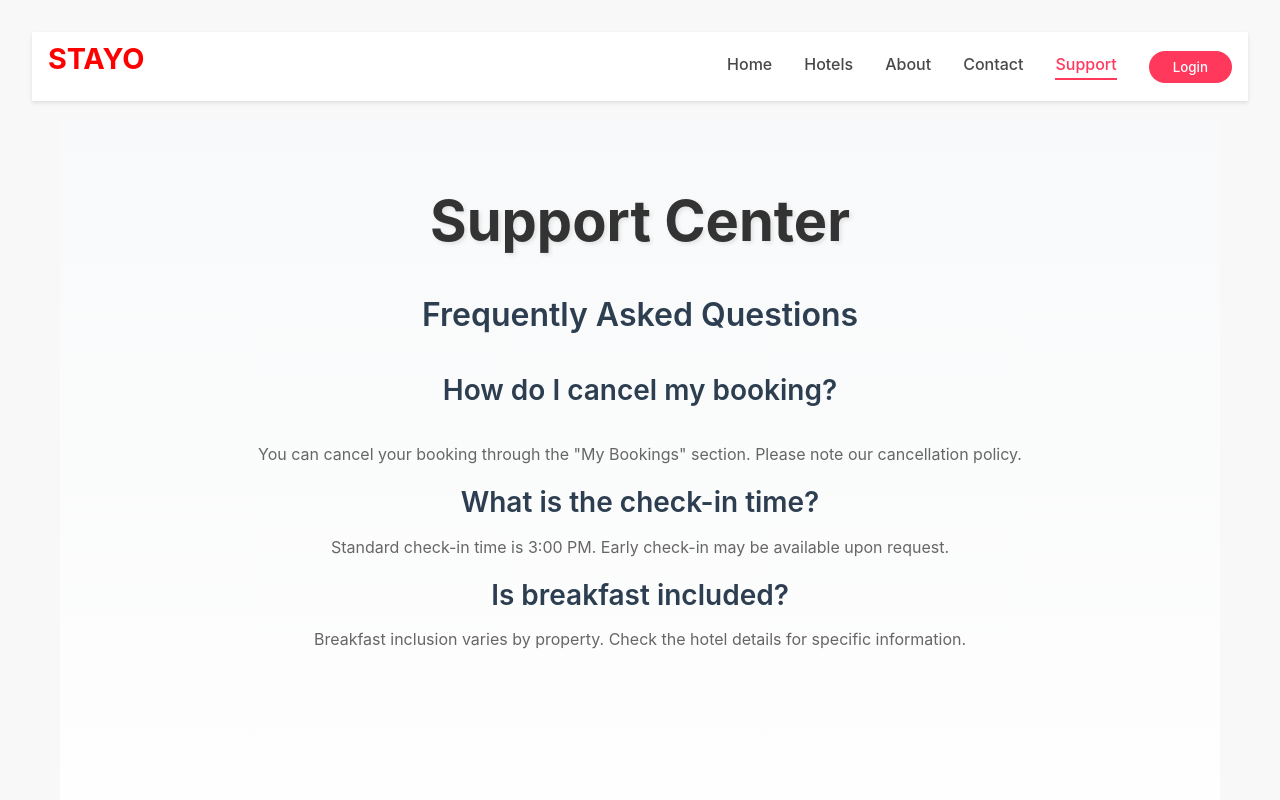
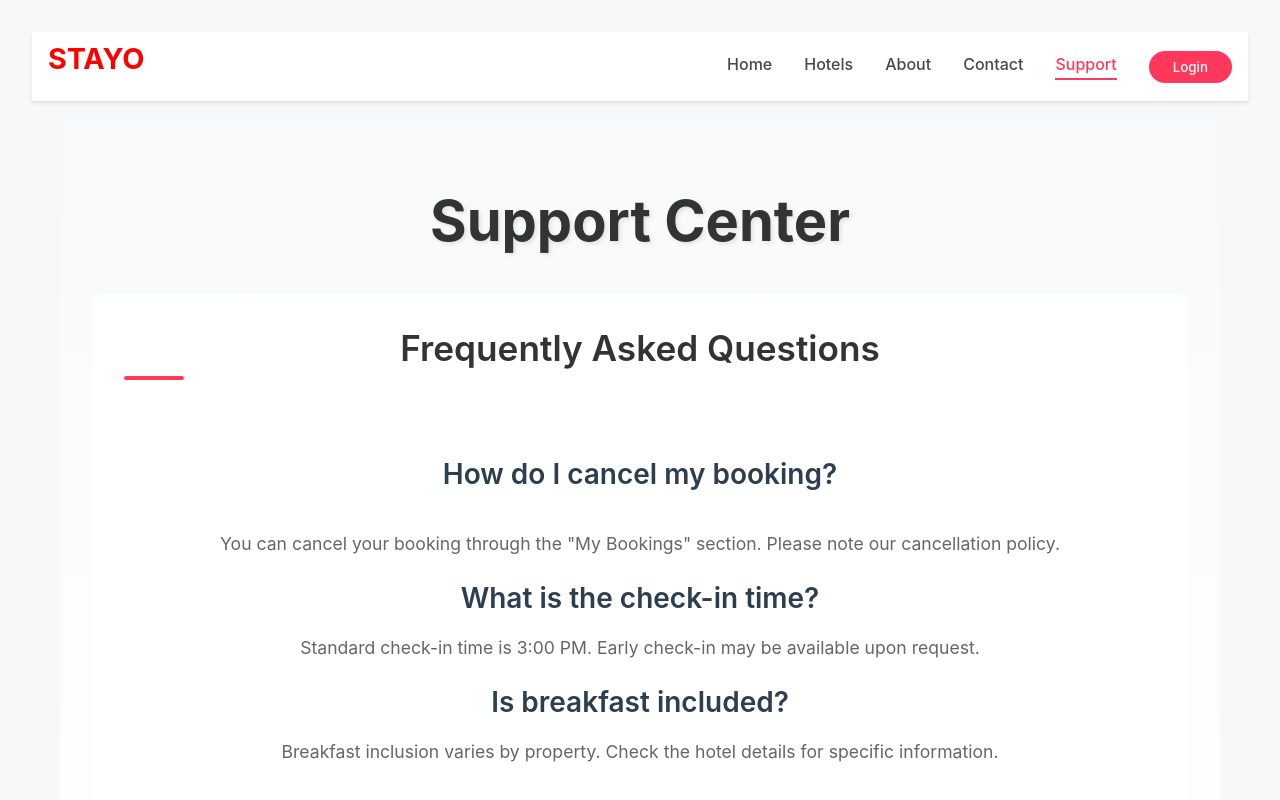
Before and after one commit to DevaanshKathuria/STAYO, a React (Vite) app: page /support in a window 1280 px wide. Built offline with nearby package versions, Linux system fonts and the light colour scheme.

Commit message:
Changed css of Support.jsx

```diff
--- a/src/pages/Support.jsx
+++ b/src/pages/Support.jsx
@@ -12,14 +12,14 @@ function Support() {
 
   return (
     <div className="page-container">
-      <div className="page-content">
+      <div className="about-content">
         <h1>Support Center</h1>
         <br></br>
-        <div className="support-sections">
-          <section className="faq-section">
+        <div className="about-content">
+          <section className="about-section">
             <h2>Frequently Asked Questions</h2>
             <br></br>
-            <div className="faq-list">
+            <div className="about-section">
               <div className="faq-item">
                 <h3>How do I cancel my booking?</h3>
                 <br></br>
```
